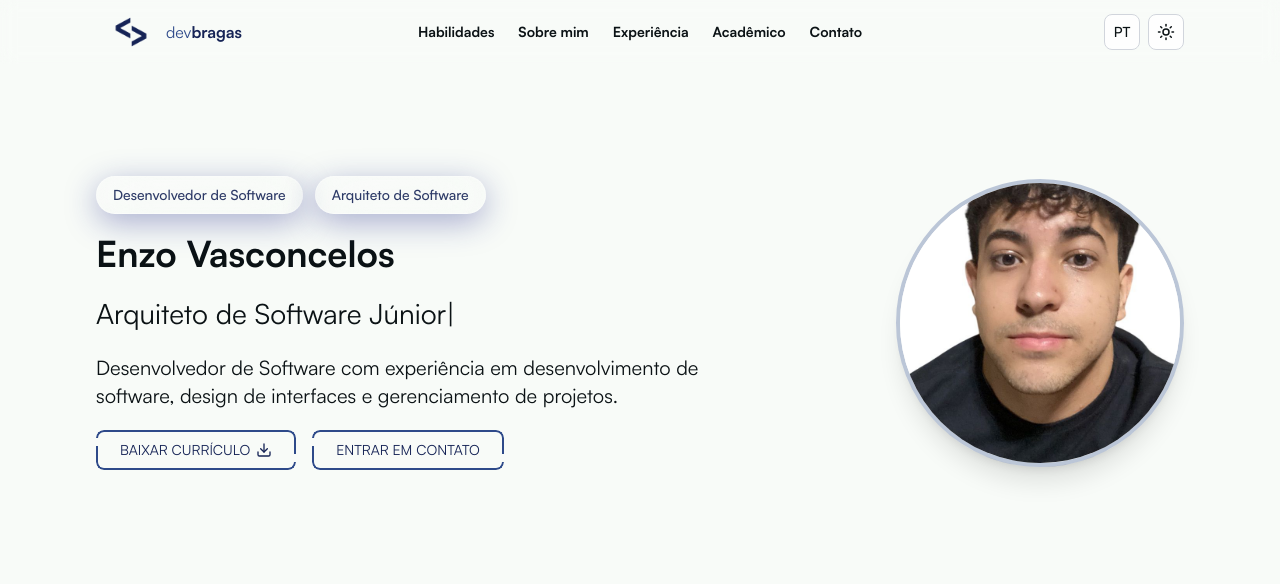
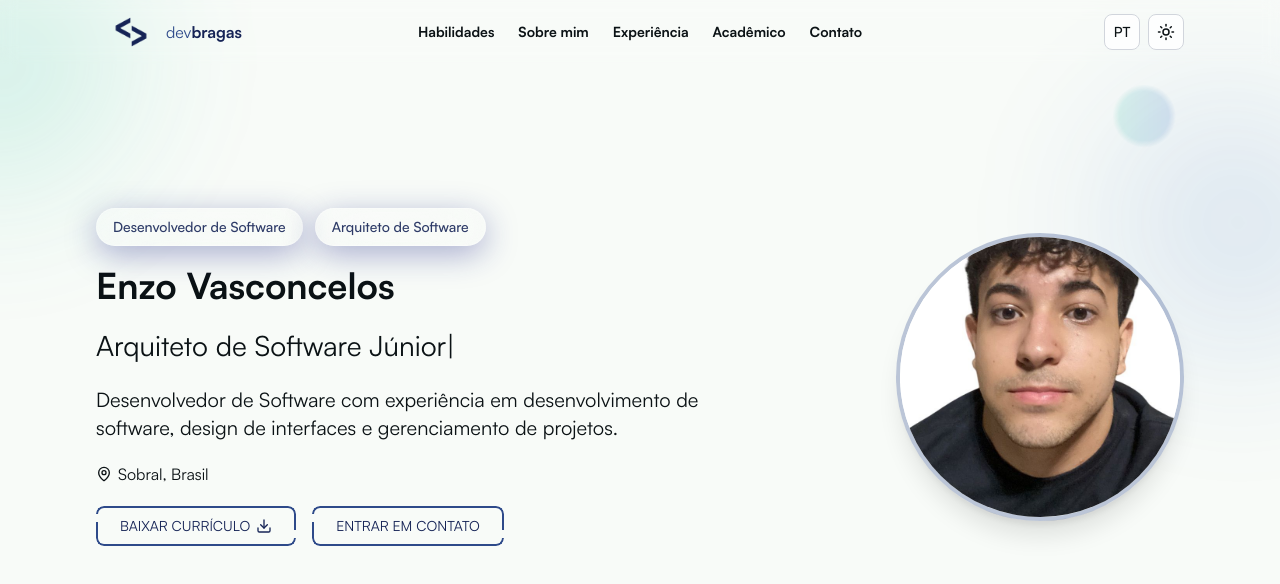
Before and after one commit to devbragas/portfolio-live, a Next.js app: page / in a window 1280 px wide. Shown: the top 584 px of the page. Built offline with nearby package versions, Linux system fonts and the light colour scheme.

Commit message:
fix: resolve some UI bugs

```diff
--- a/src/app/globals.css
+++ b/src/app/globals.css
@@ -24,3 +24,134 @@ body {
   color: var(--main-text);
   font-family: var(--font-satoshi);
 }
+
+@keyframes floatA {
+  0% {
+    transform: translate(0, 0) scale(1);
+  }
+
+  50% {
+    transform: translate(8%, 10%) scale(1.08);
+  }
+
+  100% {
+    transform: translate(-6%, 14%) scale(1.02);
+  }
+}
+
+@keyframes floatB {
+  0% {
+    transform: translate(0, 0) scale(1);
+  }
+
+  50% {
+    transform: translate(-10%, 6%) scale(1.06);
+  }
+
+  100% {
+    transform: translate(-4%, -8%) scale(1.02);
+  }
+}
+
+@keyframes floatC {
+  0% {
+    transform: translate(0, 0) rotate(0deg);
+  }
+
+  50% {
+    transform: translate(12%, -8%) rotate(45deg);
+  }
+
+  100% {
+    transform: translate(-5%, 10%) rotate(90deg);
+  }
+}
+
+@keyframes drift {
+  0% {
+    transform: translate(0, 0);
+    opacity: .18;
+  }
+
+  50% {
+    transform: translate(-10px, 6px);
+    opacity: .26;
+  }
+
+  100% {
+    transform: translate(6px, -8px);
+    opacity: .18;
+  }
+}
+
+@keyframes pulse {
+  0%, 100% {
+    opacity: 0.4;
+    transform: scale(1);
+  }
+
+  50% {
+    opacity: 0.7;
+    transform: scale(1.05);
+  }
+}
+
+@keyframes spin-slow {
+  from {
+    transform: rotate(0deg);
+  }
+
+  to {
+    transform: rotate(360deg);
+  }
+}
+
+@keyframes float-up {
+  0%, 100% {
+    transform: translateY(0);
+  }
+
+  50% {
+    transform: translateY(-15px);
+  }
+}
+
+
+@layer utilities {
+  .animate-floatA {
+    animation: floatA 5s ease-in-out infinite alternate;
+  }
+
+  .animate-floatB {
+    animation: floatB 6s ease-in-out infinite alternate;
+  }
+
+  .animate-floatC {
+    animation: floatC 7s ease-in-out infinite alternate;
+  }
+
+  .animate-drift {
+    animation: drift 4s ease-in-out infinite alternate;
+  }
+
+  .animate-pulse-slow {
+    animation: pulse 3s ease-in-out infinite;
+  }
+
+  .animate-spin-slow {
+    animation: spin-slow 20s linear infinite;
+  }
+
+  .animate-float-up {
+    animation: float-up 3s ease-in-out infinite;
+  }
+}
+
+/* acessibilidade */
+@media (prefers-reduced-motion: reduce) {
+
+  .animate-floatA, .animate-floatB, .animate-floatC, .animate-drift,
+  .animate-pulse-slow, .animate-spin-slow, .animate-float-up {
+    animation: none !important;
+  }
+}
--- a/src/app/page.tsx
+++ b/src/app/page.tsx
@@ -1,5 +1,12 @@
 import HeroSection from "../components/sections/hero-section";
+import SkillsSection from "../components/sections/skills-section";
 
 export default function Home() {
-  return <HeroSection />;
+  return (
+    <>
+      <HeroSection />
+
+      <SkillsSection />
+    </>
+  );
 }
--- a/src/components/sections/hero-section.tsx
+++ b/src/components/sections/hero-section.tsx
@@ -3,10 +3,13 @@
 import Image from "next/image";
 import { TypeAnimation } from "react-type-animation";
 import { HeroButton } from "../ui/hero-button";
+import { Check, MapPin } from "lucide-react";
+import { HeroBackground } from "../ui/receba";
 
 export default function HeroSection() {
   return (
-    <section className="flex items-center justify-between gap-12 pt-28">
+    <section className="flex items-center justify-between gap-12 pt-36">
+      <HeroBackground />
       <div className="flex flex-col gap-5 flex-1">
         <div className="flex gap-3">
           <div className=" inline-flex items-center px-4 py-2 bg-linear-to-br from-white/20 via-white/10 to-white/5 backdrop-blur-xl rounded-full text-sm font-medium text-blue-950/90 border border-white/30 shadow-[0_8px_32px_0_rgba(31,38,135,0.37)] hover:shadow-[0_8px_32px_0_rgba(31,38,135,0.5)] hover:border-white/40 transition-all duration-300 hover:scale-105">
@@ -38,6 +41,11 @@ export default function HeroSection() {
           Desenvolvedor de Software com experiência em desenvolvimento de <br />
           software, design de interfaces e gerenciamento de projetos.
         </p>
+        <div className="flex  items-center gap-1.5">
+          <MapPin size={16} />
+          <p>Sobral, Brasil</p>
+        </div>
+
         <HeroButton />
       </div>
 
--- /dev/null
+++ b/src/components/sections/skills-section.tsx
@@ -0,0 +1,3 @@
+export default function SkillsSection() {
+  return <h1></h1>;
+}
--- /dev/null
+++ b/src/components/ui/receba.tsx
@@ -0,0 +1,44 @@
+export function HeroBackground() {
+  return (
+    <div
+      aria-hidden="true"
+      className="pointer-events-none absolute inset-0 -z-10 overflow-hidden"
+    >
+      {/* Blob 1 */}
+      <div
+        className="
+          absolute -left-24 -top-24
+          h-[340px] w-[340px]
+          rounded-full
+          bg-[radial-gradient(circle_at_30%_30%,rgba(39,195,159,0.35),transparent_60%)]
+          blur-3xl opacity-70
+          animate-floatA
+        "
+      />
+
+      {/* Blob 2 */}
+      <div
+        className="
+          absolute -right-32 top-24
+          h-[380px] w-[380px]
+          rounded-full
+          bg-[radial-gradient(circle_at_60%_40%,rgba(39,97,195,0.28),transparent_62%)]
+          blur-3xl opacity-60
+          animate-floatB
+        "
+      />
+
+      {/* Quadradinho “pixelado” (opcional) */}
+      <div
+        className="
+          absolute right-24 top-20
+          h-16 w-16
+          opacity-20 blur-[0.5px]
+          bg-[linear-gradient(90deg,rgba(39,195,159,0.6)_0%,rgba(39,97,195,0.6)_100%)]
+          [mask-image:radial-gradient(circle,black_55%,transparent_70%)]
+          animate-drift
+        "
+      />
+    </div>
+  );
+}
```
